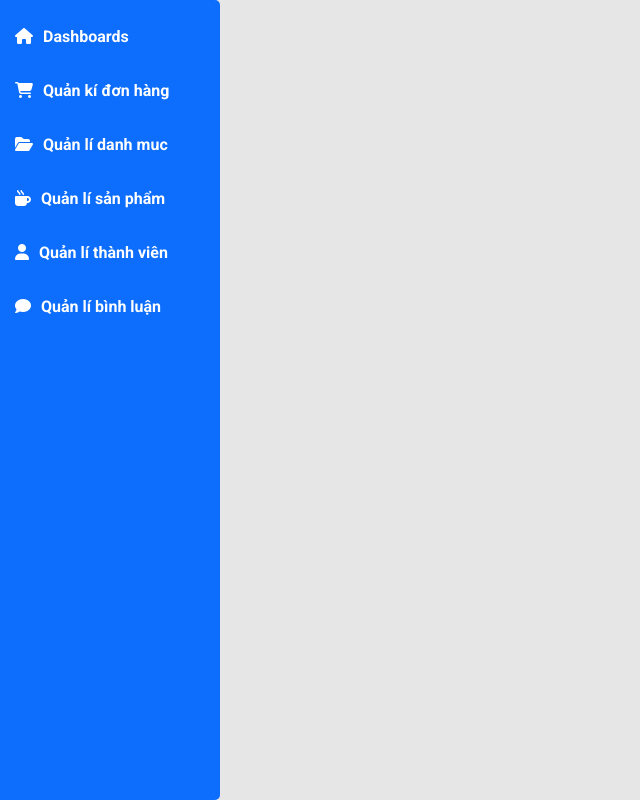
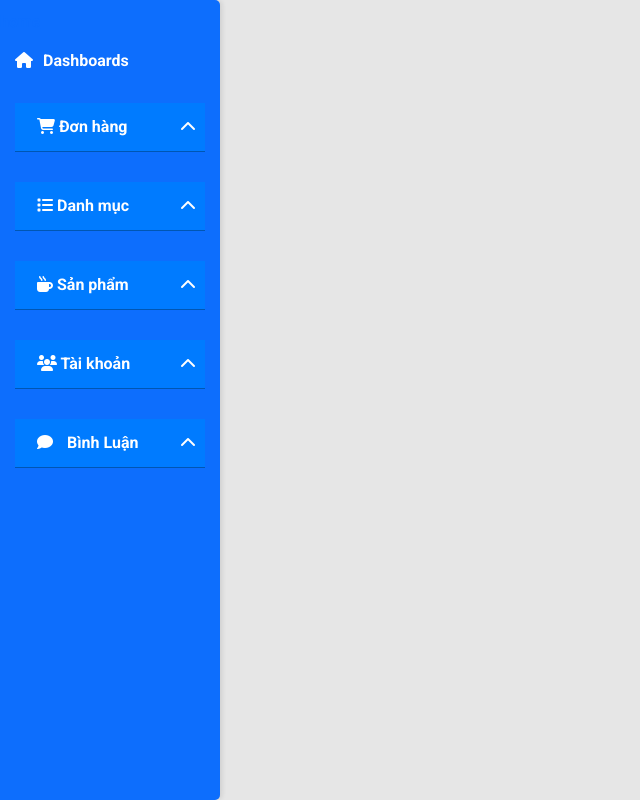
Before and after one commit to longfptne/du_an_1_2_nguoi, a PHP site: page /admin/boxmenu.php in a window 1280 px wide. Shown: the whole page, without its empty margins (0-640 px from the left). Run offline with PHP 8.4, Linux system fonts and the light colour scheme; some libraries are stand-ins or nearby versions.

Commit message:
lam lai admin

```diff
--- /dev/null
+++ b/admin/assets/css/scripts.js
@@ -0,0 +1,23 @@
+document.addEventListener('DOMContentLoaded', () => {
+    const menuItems = document.querySelectorAll('.li-side-bar > .a-side-bar');
+
+    menuItems.forEach(item => {
+        item.addEventListener('click', function (event) {
+            event.preventDefault();
+
+            // Toggle active class
+            const parentLi = this.parentElement;
+            const isActive = parentLi.classList.contains('active');
+
+            // Close all other sub-menus
+            document.querySelectorAll('.li-side-bar').forEach(li => {
+                li.classList.remove('active');
+            });
+
+            // If the clicked menu was not already active, open it
+            if (!isActive) {
+                parentLi.classList.add('active');
+            }
+        });
+    });
+});
--- /dev/null
+++ b/admin/assets/css/style.css
@@ -0,0 +1,90 @@
+/* General sidebar styles */
+.sidebar {
+    width: 250px;
+    height: 100vh;
+    position: fixed;
+    top: 0;
+    left: 0;
+    padding: 0;
+    box-shadow: 2px 0 5px rgba(0, 0, 0, 0.1);
+}
+
+.sidebar ul {
+    list-style-type: none;
+    padding: 0;
+    margin: 0;
+}
+
+.sidebar .li-side-bar {
+    position: relative;
+}
+
+.sidebar .a-side-bar {
+    text-decoration: none;
+    display: flex;
+    justify-content: space-between;
+    align-items: center;
+    padding: 12px;
+    color: white;
+    background-color: #007bff;
+    border-bottom: 1px solid #0056b3;
+    transition: background-color 0.3s, border 0.3s;
+}
+
+.sidebar .a-side-bar:hover {
+    background-color: #0056b3;
+}
+
+.sidebar .a-side-bar i {
+    margin-left: 10px;
+}
+
+/* Sub-menu styles */
+.sidebar .sub-menu {
+    display: none;
+    list-style-type: none;
+    padding: 0;
+    margin: 0;
+    background-color: #0056b3;
+    border-left: 3px solid #004085;
+}
+
+.sidebar .sub-menu li {
+    border-bottom: 1px solid #003a6c;
+}
+
+.sidebar .sub-menu li a {
+    text-decoration: none;
+    display: block;
+    padding: 10px 20px;
+    color: white;
+    transition: background-color 0.3s;
+}
+
+.sidebar .sub-menu li a:hover {
+    background-color: #004085;
+}
+
+/* Icons */
+.sidebar .fa-chevron-down {
+    transform: rotate(0deg);
+    transition: transform 0.3s;
+}
+
+.sidebar .fa-chevron-left {
+    transform: rotate(90deg);
+    transition: transform 0.3s;
+}
+
+/* Active state for showing the submenu */
+.sidebar .active .sub-menu {
+    display: block;
+}
+
+.sidebar .active .fa-chevron-down {
+    transform: rotate(90deg);
+}
+
+.sidebar .active .fa-chevron-left {
+    transform: rotate(0deg);
+}
--- a/admin/boxmenu.php
+++ b/admin/boxmenu.php
@@ -15,39 +15,153 @@
   <script src="https://cdn.jsdelivr.net/npm/bootstrap@5.0.2/dist/js/bootstrap.min.js"
     integrity="sha384-cVKIPhGWiC2Al4u+LWgxfKTRIcfu0JTxR+EQDz/bgldoEyl4H0zUF0QKbrJ0EcQF" crossorigin="anonymous">
   </script>
+  <link rel="stylesheet" href="assets/css/style.css">
   <link rel="stylesheet" href="assets/css/main.css">
   <script src="https://kit.fontawesome.com/8c204d0fdf.js" crossorigin="anonymous"></script>
   <link rel="stylesheet" href="//cdnjs.cloudflare.com/ajax/libs/morris.js/0.5.1/morris.css">
+  <script defer src="assets/css/scripts.js"></script>
 
   <title>Document</title>
 </head>
 
 <body>
   <div class="container-fluid main-page">
-
     <div class="app-main">
       <nav class="sidebar bg-primary">
         <ul>
+          <a href="../index.php">home</a>
           <li>
             <a href="index.php?act=ds"><i class="fa-solid fa-house ico-side"></i>Dashboards</a>
           </li>
+          <li class="li-side-bar">
+            <a href="#" class="a-side-bar" onclick="toggleSubMenu(event)">
+              <div>
+                <i class="fa-solid fa-cart-shopping"></i>
+                <span>Đơn hàng</span>
+              </div>
+              <i class="fa-solid fa-chevron-down d-none"></i>
+              <i class="fa-solid fa-chevron-left"></i>
+            </a>
+            <ul class="sub-menu">
               <li>
-                        <a href="index.php?act=order"><i class="fa-solid fa-cart-shopping ico-side"></i>Quản kí đơn hàng</a>
+                <a href="index.php?act=order">
+                  <div>
+                    <i class="fa-regular fa-circle"></i>
+                    <span>Quản lý đơn hàng</span>
+                  </div>
+                </a>
+              </li>
+            </ul>
+          </li>
+          <li class="li-side-bar">
+            <a href="#" class="a-side-bar" onclick="toggleSubMenu(event)">
+              <div>
+                <i class="fa-solid fa-list"></i>
+                <span>Danh mục</span>
+              </div>
+              <i class="fa-solid fa-chevron-down d-none"></i>
+              <i class="fa-solid fa-chevron-left"></i>
+            </a>
+            <ul class="sub-menu">
+              <li>
+                <a href="index.php?act=caterogies">
+                  <div>
+                    <i class="fa-regular fa-circle"></i>
+                    <span>Quản lý danh mục</span>
+                  </div>
+                </a>
               </li>
               <li>
-                        <a href="index.php?act=caterogies"><i class="fa-solid fa-folder-open ico-side"></i>Quản lí danh muc</a>
+                <a href="index.php?act=addDm">
+                  <div>
+                    <i class="fa-regular fa-circle"></i>
+                    <span>Thêm danh mục</span>
+                  </div>
+                </a>
+              </li>
+            </ul>
+          </li>
+          <li class="li-side-bar">
+            <a href="#" class="a-side-bar" onclick="toggleSubMenu(event)">
+              <div>
+                <i class="fa-solid fa-mug-hot"></i>
+                <span>Sản phẩm</span>
+              </div>
+              <i class="fa-solid fa-chevron-down d-none"></i>
+              <i class="fa-solid fa-chevron-left"></i>
+            </a>
+            <ul class="sub-menu">
+              <li>
+                <a href="index.php?act=products">
+                  <div>
+                    <i class="fa-regular fa-circle"></i>
+                    <span>Quản lý sản phẩm</span>
+                  </div>
+                </a>
               </li>
               <li>
-                        <a href="index.php?act=products"><i class="fa-solid fa-mug-hot ico-side"></i>Quản lí sản phẩm</a>
+                <a href="index.php?act=addSp">
+                  <div>
+                    <i class="fa-regular fa-circle"></i>
+                    <span>Thêm sản phẩm</span>
+                  </div>
+                </a>
+              </li>
+            </ul>
+          </li>
+          <li class="li-side-bar">
+            <a href="#" class="a-side-bar" onclick="toggleSubMenu(event)">
+              <div>
+                <i class="fa-solid fa-users"></i>
+                <span>Tài khoản</span>
+              </div>
+              <i class="fa-solid fa-chevron-down d-none"></i>
+              <i class="fa-solid fa-chevron-left"></i>
+            </a>
+            <ul class="sub-menu">
+              <li>
+                <a href="index.php?act=user">
+                  <div>
+                    <i class="fa-regular fa-circle"></i>
+                    <span>Quản lý tài khoản</span>
+                  </div>
+                </a>
               </li>
               <li>
-                        <a href="index.php?act=user"><i class="fa-solid fa-user ico-side"></i>Quản lí thành viên</a>
+                <a href="index.php?act=updtTk">
+                  <div>
+                    <i class="fa-regular fa-circle"></i>
+                    <span>Thêm tài khoản</span>
+                  </div>
+                </a>
               </li>
+            </ul>
+          </li>
+
+          <li class="li-side-bar">
+            <a href="#" class="a-side-bar" onclick="toggleSubMenu(event)">
+              <div>
+                <i class="fa-solid fa-comment ico-side"></i>
+                <span>Bình Luận</span>
+              </div>
+              <i class="fa-solid fa-chevron-down d-none"></i>
+              <i class="fa-solid fa-chevron-left"></i>
+            </a>
+            <ul class="sub-menu">
               <li>
-                        <a href="index.php?act=comment"><i class="fa-solid fa-comment ico-side "></i>Quản lí bình luận</a>
+                <a href="index.php?act=comment">
+                  <div>
+                    <i class="fa-regular fa-circle"></i>
+                    <span>Quản lý bình luận</span>
+                  </div>
+                </a>
+              </li>
+            </ul>
           </li>
         </ul>
       </nav>
     </div>
   </div>
 </body>
+
+</html>
--- a/admin/index.php
+++ b/admin/index.php
@@ -1,5 +1,5 @@
 <?php
-if(isset($_SESSION['user'])&&($_SESSION['user']['role']==1)){
+
     include "boxmenu.php";
     include "../model/pdo.php";
     include "../model/danhmuc.php";
@@ -226,5 +226,5 @@ if(isset($_SESSION['user'])&&($_SESSION['user']['role']==1)){
     }else{
         include "dashboards/dashboards.php";
     }
-}
+
 ?>
--- a/admin/qldanhmuc/addDanhmuc.php
+++ b/admin/qldanhmuc/addDanhmuc.php
@@ -11,7 +11,7 @@
             <label for="pwd">Tên danh mục</label>
             <input type="text" class="form-control" id="pwd" name="name">
         </div>
-        <input type="submit" value="Thêm mới danh mục" name="addDm" class="btn btn-primary">
+        <a href="index.php?act=caterogies"><input type="submit" value="Thêm mới danh mục" name="addDm" class="btn btn-primary"></a>
         <input type="reset" value="Nhập lại" class="btn btn-danger">
         <a href="index.php?act=caterogies"><input type="button" class="btn btn-dark" value="Danh sách"></a>
     </form>
--- a/admin/qldanhmuc/caterogies.php
+++ b/admin/qldanhmuc/caterogies.php
@@ -12,7 +12,7 @@
                             <th></th>
                             <th>Id</th>
                             <th>Tên</th>
-                            <th></th>
+                            <th>Thao tác</th>
                         </tr>
                     </thead>
                     <tbody>
--- a/index.php
+++ b/index.php
@@ -323,7 +323,7 @@ if (isset($_GET["act"]) && $_GET["act"] != "") {
                             $order[] = $item;
                             $tt += $price * $_SESSION['cart'][$id];
                         }
-                        $dburl = "mysql:host=localhost;dbname=wd18319_duan1_team4;charset=utf8";
+                        $dburl = "mysql:host=localhost;dbname=duannn;charset=utf8";
                         $username = 'root';
                         $password = '';
                         $conn = new PDO($dburl, $username, $password);
--- a/view/about.php
+++ b/view/about.php
@@ -16,7 +16,7 @@
               </h2>
             </div>
             <p>
-              Nhóm 4 gồm 3 thành viên Cường, Thái và Tuyên .Mỗi người có một công việc khác nhau.
+
             </p>
           </div>
         </div>
```
Also changed, not shown: admin/qlbinhluan/comment.php (+2 -12 lines), admin/qldonhang/order.php (+2 -17 lines), admin/qlsanpham/products.php (+4 -12 lines), admin/qlthanhvien/user.php (+1 -12 lines), view/footer.php (+20 -4 lines), admin/assets/css/main.css (line endings or trailing spaces), admin/css/style.css (line endings or trailing spaces), upload/312205866_652174599638323_6028455571237992634_n.jpg (added). Lines whose indentation alone changed are shown as unchanged.
